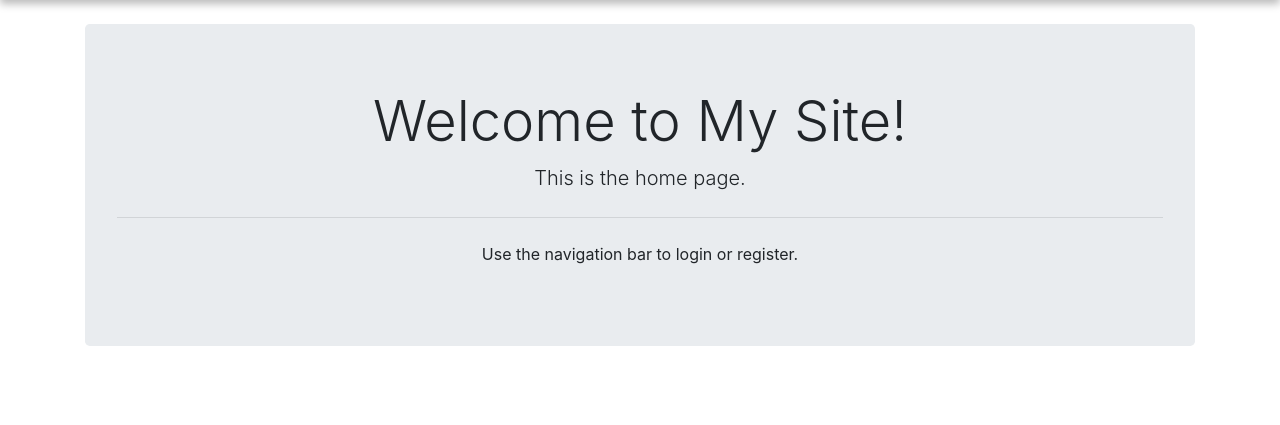
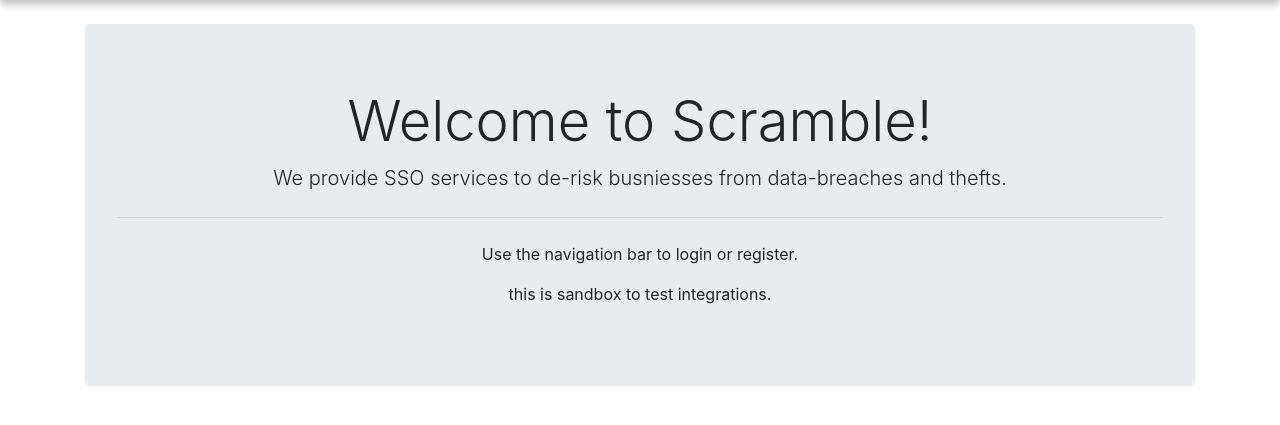
Before and after one commit to scramblesolutions/SSO-Server, a Django app: page / in a window 1280 px wide. Shown: the part 60-485 px from the top of the page. Run offline with Django 5.2, Linux system fonts and the light colour scheme; some libraries are stand-ins or nearby versions.

Commit message:
update home text

```diff
--- a/sso_app/templates/home.html
+++ b/sso_app/templates/home.html
@@ -4,9 +4,10 @@
 
 {% block content %}
 <div class="jumbotron text-center white">
-    <h1 class="display-4">Welcome to My Site!</h1>
-    <p class="lead">This is the home page.</p>
+    <h1 class="display-4">Welcome to Scramble!</h1>
+    <p class="lead">We provide SSO services to de-risk busniesses from data-breaches and thefts. </p>
     <hr class="my-4">
     <p class="white">Use the navigation bar to login or register.</p>
+    <p>this is sandbox to test  integrations.</p>
 </div>
 {% endblock %}
```
